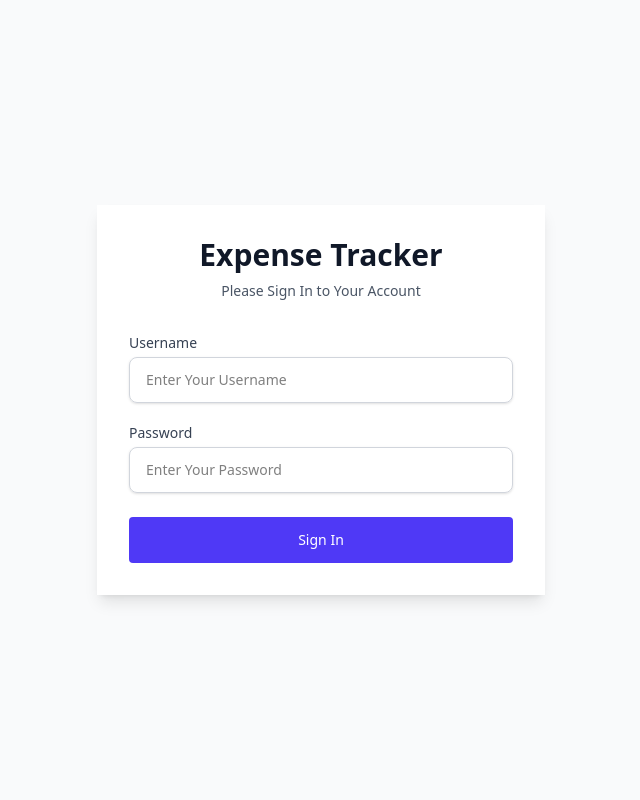
After one commit to AkashAich1999/expense-tracker-django, a Django app: page /accounts/login/ in a window 1280 px wide. The commit adds this page. Shown: the whole page, without its empty margins (319-959 px from the left). Run offline with Django 5.2, Linux system fonts and the light colour scheme.

Commit message:
template inheritance used & login page created

```diff
--- a/expense_tracker_django/urls.py
+++ b/expense_tracker_django/urls.py
@@ -20,4 +20,5 @@ from django.urls import path, include
 urlpatterns = [
     path('admin/', admin.site.urls),
     path('', include('finance.urls')),
+    path('accounts/', include('django.contrib.auth.urls')),
 ]
--- /dev/null
+++ b/finance/templates/finance/base.html
@@ -0,0 +1,12 @@
+<!DOCTYPE html>
+<html lang="en">
+<head>
+    <meta charset="UTF-8">
+    <meta name="viewport" content="width=device-width, initial-scale=1.0">
+    <script src="https://cdn.jsdelivr.net/npm/@tailwindcss/browser@4"></script>
+    <title>{% block title %}{% endblock title %}</title>
+</head>
+<body>
+    {% block content %}{% endblock content %}
+</body>
+</html>
--- /dev/null
+++ b/finance/templates/registration/login.html
@@ -0,0 +1,47 @@
+{% extends "finance/base.html" %}
+{% block title %}Login{% endblock title %}
+{%block content %}
+    <div class="min-h-screen flex items-center justify-center bg-gray-50 py-12 px-4 sm:px-6 lg:px-8">
+        <div class="max-w-md w-full space-y-8 p-8 bg-white rounded-lx shadow-lg">
+            <div>
+                <h2 class="text-center text-3xl font-bold text-gray-900">Expense Tracker</h2>
+                <p class="text-center text-gray-600 mt-2 text-sm">Please Sign In to Your Account</p>
+            </div>
+
+            <form class="space-y-6" method="post">
+            {% csrf_token %}
+            <div class="space-y-5">
+                <div>
+                    <label class="block text-gray-700 font-medium text-sm" for="id_username">Username</label>
+                    <input type="text" name="username" id="id_username"
+                        class="mt-1 block w-full px-4 py-3 border border-gray-300 rounded-lg shadow-sm focus:outline-nonex focus:ring-indigo-500 focus:border-indigo-500 sm:text-sm"
+                        placeholder="Enter Your Username" required />
+                </div>
+
+                <div>
+                    <label class="block text-gray-700 font-medium text-sm" for="id_password">Password</label>
+                    <input type="password" name="password" id="id_password"
+                        class="mt-1 block w-full px-4 py-3 border border-gray-300 rounded-lg focus:outline-none focus:border-indigo-500 focus:ring-indigo-500 shadow-sm sm:text-sm"
+                        placeholder="Enter Your Password" required />
+                </div>
+            </div>
+
+            <!-- Error Message -->
+            {% if form.non_field_errors %}
+                <div class="text-red-600 text-sm">
+                {% for error in form.non_field_errors %}
+                    <p>{{ error }}</p>
+               {% endfor %}
+                </div>
+            {% endif %}
+
+            <!-- Submit Button -->
+            <div>
+                <button type="submit" class="w-full flex justify-center py-3 px-4 border border-transparent rounded-sm text-sm font-medium text-white bg-indigo-600 hover:bg-indigo-700 focus:outline-none focus:ring-2 focus:ring-offset-2 focus:ring-indigo-500 transition duration-150 ease-in-out">
+                    Sign In
+                </button>
+            </div>
+            </form>
+        </div>
+    </div>
+{% endblock content %}
```
Also changed, not shown: finance/templates/finance/register.html (+4 -11 lines).
